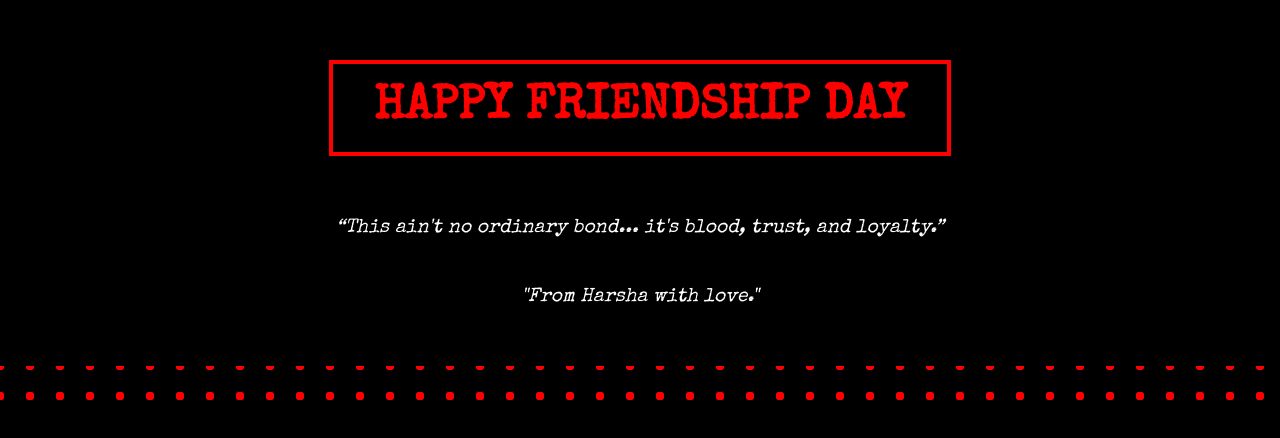
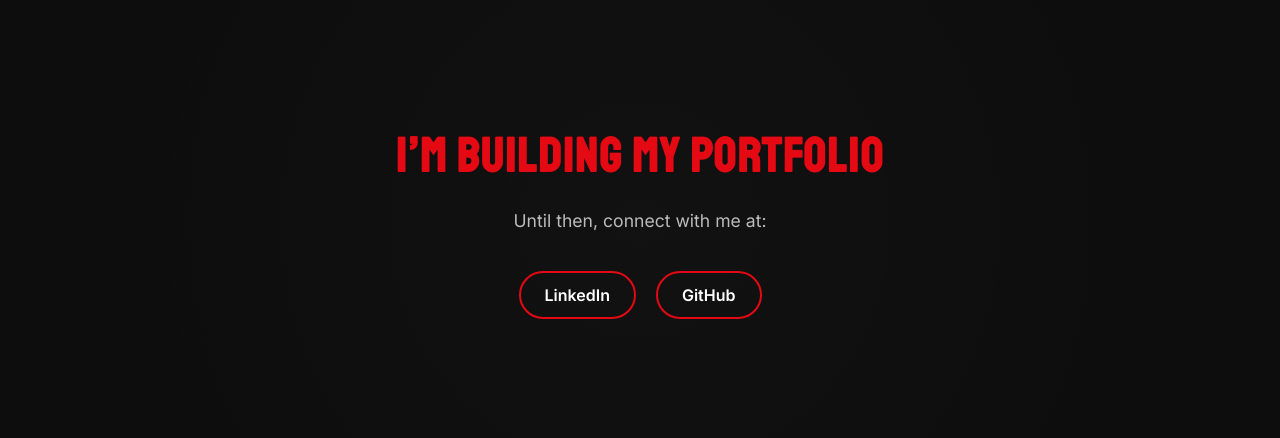
Before and after one commit to Harshavardhanchary/portfolio, a plain HTML site: page index.html in a window 1280 px wide. Shown: the part 178-616 px from the top of the page. Drawn offline with nearby package versions, Linux system fonts and the light colour scheme.

Commit message:
Update index.html

```diff
--- a/index.html
+++ b/index.html
@@ -3,67 +3,104 @@
 <head>
   <meta charset="UTF-8" />
   <meta name="viewport" content="width=device-width, initial-scale=1.0"/>
-  <title>Friendship Day</title>
+  <title>Harsha Vardhan'space</title>
+  <link href="https://fonts.googleapis.com/css2?family=Inter:wght@400;600;800&family=Staatliches&display=swap" rel="stylesheet">
   <style>
-    @import url('https://fonts.googleapis.com/css2?family=Special+Elite&display=swap');
+    * {
+      box-sizing: border-box;
+      margin: 0;
+      padding: 0;
+    }
 
     body {
-      margin: 0;
-      padding: 0;
-      background-color: #000;
-      color: #f00;
+      font-family: 'Inter', sans-serif;
+      background-color: #0d0d0d;
+      color: #fff;
       height: 100vh;
       display: flex;
+      align-items: center;
       justify-content: center;
-      align-items: center;
-      font-family: 'Special Elite', monospace;
-      flex-direction: column;
-      text-align: center;
-    }
-
-    h1 {
-      font-size: 3rem;
-      text-transform: uppercase;
-      border: 4px solid #f00;
-      padding: 20px 40px;
-      animation: flicker 1.5s infinite;
-    }
-
-    p {
-      font-size: 1.2rem;
-      color: #fff;
-      margin-top: 30px;
-      font-style: italic;
+      padding: 20px;
+      background-image: radial-gradient(circle at center, rgba(255, 255, 255, 0.02) 0%, transparent 70%);
+      background-repeat: repeat;
+      animation: flicker 2s infinite;
     }
 
     @keyframes flicker {
       0%, 19%, 21%, 23%, 25%, 54%, 56%, 100% {
         opacity: 1;
       }
-      20%, 24%, 55% {
-        opacity: 0.2;
+      20%, 22%, 55% {
+        opacity: 0.96;
       }
     }
 
-    .blood-drip {
+    .container {
+      max-width: 600px;
       width: 100%;
-      height: 50px;
-      background: radial-gradient(circle, #f00 20%, transparent 21%);
-      background-size: 30px 30px;
-      margin-top: 40px;
-      animation: drip 2s infinite linear;
+      text-align: center;
     }
 
-    @keyframes drip {
-      from { background-position: 0 0; }
-      to { background-position: 30px 30px; }
+    h1 {
+      font-family: 'Staatliches', sans-serif;
+      font-size: 3rem;
+      color: #e50914;
+      margin-bottom: 1.5rem;
+      text-transform: uppercase;
+      letter-spacing: 2px;
+    }
+
+    p {
+      font-size: 1.1rem;
+      color: #bbb;
+      margin-bottom: 2.5rem;
+    }
+
+    .links {
+      display: flex;
+      justify-content: center;
+      gap: 20px;
+    }
+
+    .links a {
+      text-decoration: none;
+      color: #fff;
+      border: 2px solid #e50914;
+      padding: 12px 24px;
+      border-radius: 50px;
+      font-weight: 600;
+      transition: all 0.3s ease;
+    }
+
+    .links a:hover {
+      background-color: #e50914;
+      color: #000;
+    }
+
+    @media (max-width: 500px) {
+      h1 {
+        font-size: 2rem;
+      }
+
+      .links {
+        flex-direction: column;
+        gap: 15px;
+      }
+
+      .links a {
+        width: 100%;
+      }
     }
   </style>
 </head>
 <body>
-  <h1>Happy Friendship Day</h1>
-  <p>“This ain't no ordinary bond... it's blood, trust, and loyalty.”</p>
-  <p>"From Harsha with love."</p>
-  <div class="blood-drip"></div>
+  <div class="container">
+    <h1>I’m Building My Portfolio</h1>
+    <p>Until then, connect with me at:</p>
+    <div class="links">
+      <a href="https://www.linkedin.com/in/harshavardhanchary" target="_blank">LinkedIn</a>
+      <a href="https://github.com/Harshavardhanchary" target="_blank">GitHub</a>
+    </div>
+  </div>
 </body>
 </html>
```
